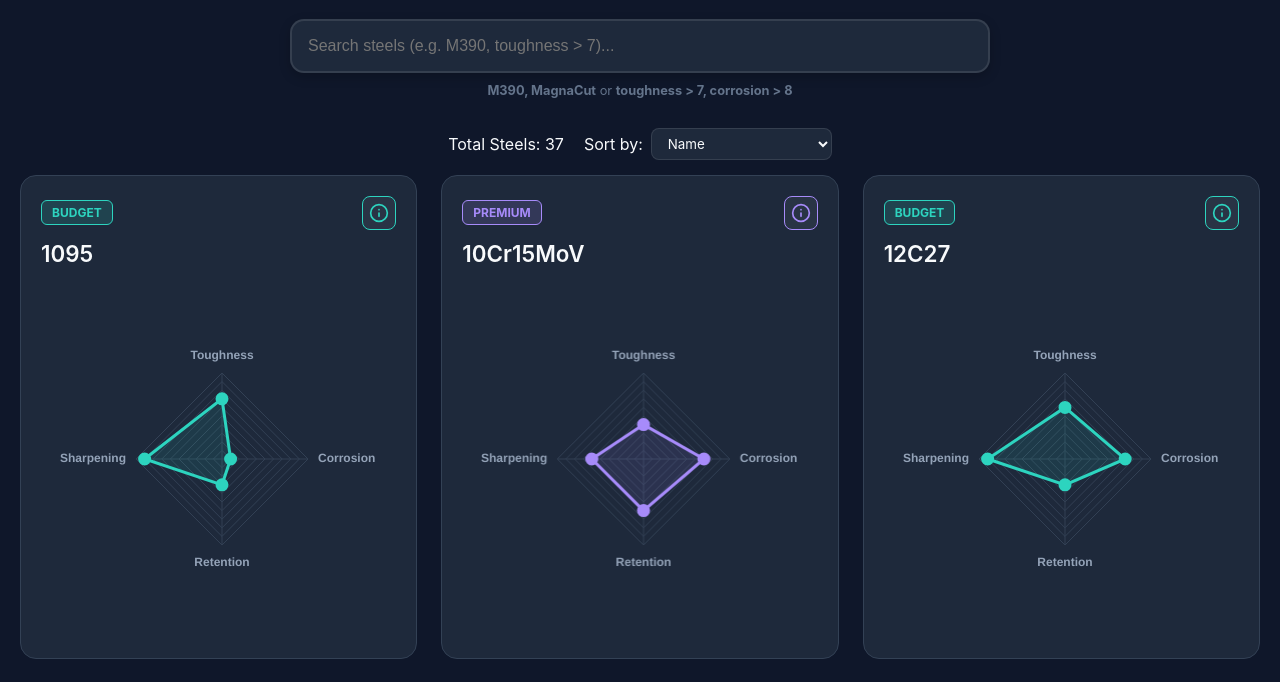
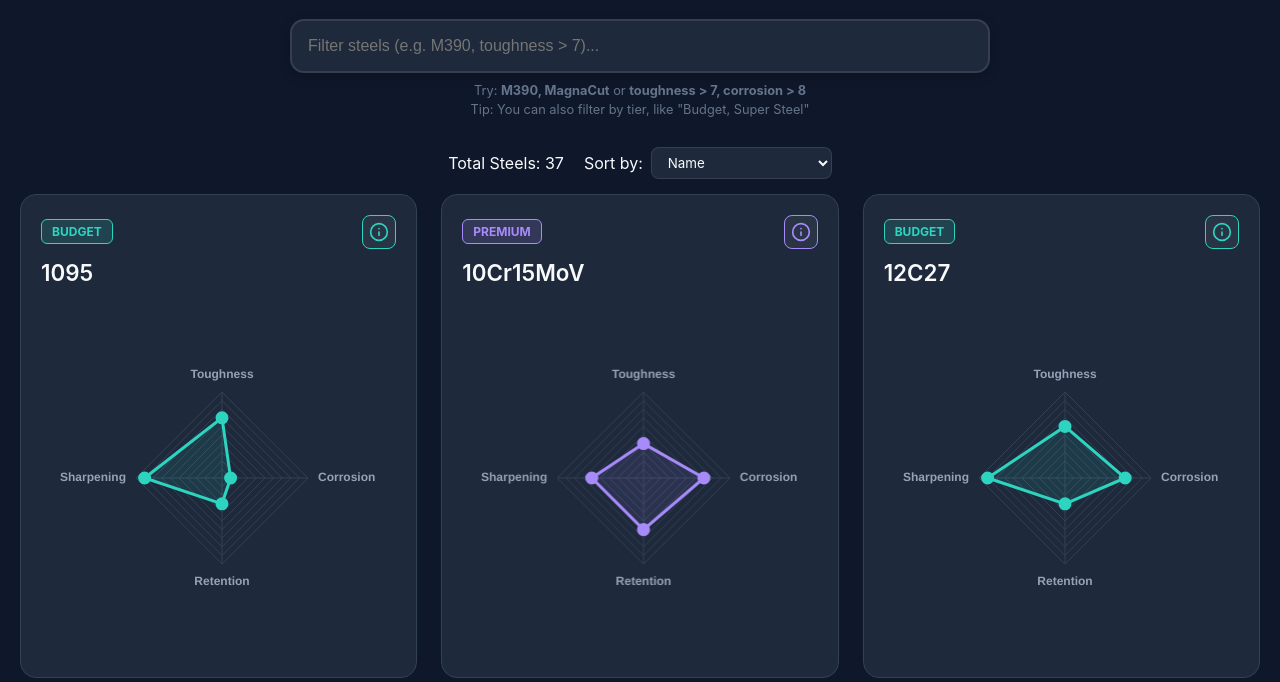
Before and after one commit to TravelingTechGuy/knives, a website: page index.html in a window 1280 px wide. Shown: the part 92-774 px from the top of the page. Drawn offline with nearby package versions, Linux system fonts and the light colour scheme.

Commit message:
fixed hints

```diff
--- a/index.html
+++ b/index.html
@@ -20,7 +20,7 @@
     </h1>
     <div class="search-container">
       <div class="search-wrapper">
-        <input type="text" id="steel-search" placeholder="Search steels (e.g. M390, toughness > 7)...">
+        <input type="text" id="steel-search" placeholder="Filter steels (e.g. M390, toughness > 7)...">
         <button id="clear-search" class="clear-btn" title="Clear search">
           <svg xmlns="http://www.w3.org/2000/svg" width="20" height="20" viewBox="0 0 24 24" fill="none"
             stroke="currentColor" stroke-width="2" stroke-linecap="round" stroke-linejoin="round">
@@ -30,7 +30,8 @@
         </button>
       </div>
       <div class="filter-hints">
-        <div class="filter-hint"><b>M390, MagnaCut</b> or <b>toughness > 7, corrosion > 8</b></div>
+        <div class="filter-hint">Try: <b>M390, MagnaCut</b> or <b>toughness > 7, corrosion > 8</b></div>
+        <div class="filter-hint">Tip: You can also filter by tier, like "Budget, Super Steel"</div>
       </div>
     </div>
   </header>
```
